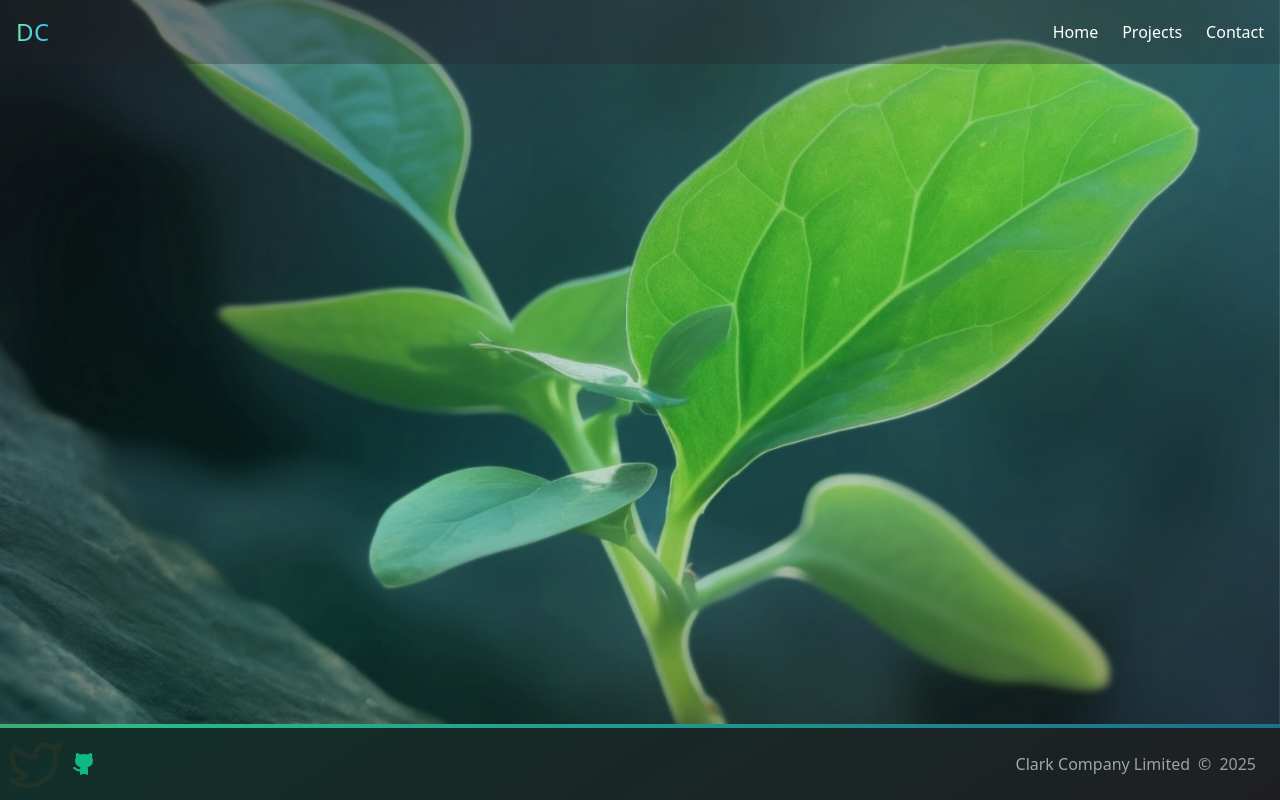
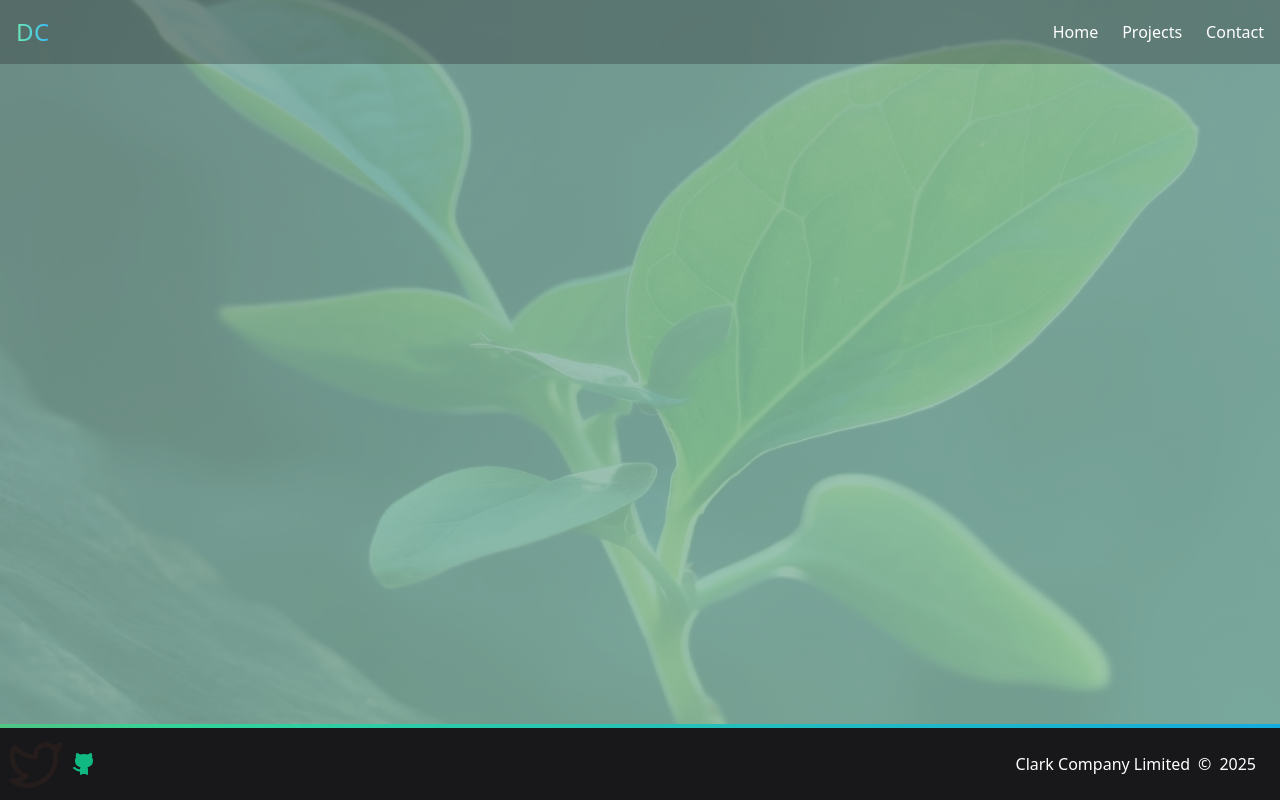
Before and after one commit to life423/drewclark.io-portfolio, a React (Vite) app in the folder app/: page / in a window 1280 px wide. Built offline with nearby package versions, Linux system fonts and the light colour scheme.

Commit message:
Refactored App.jsx to improve code organization and readability. Introduced Layout component to handle page structure, added favicon.png, created BackgroundOverlay component for background image handling, and made minor adjustments in Navbar styling.

```diff
--- a/app/src/App.jsx
+++ b/app/src/App.jsx
@@ -1,63 +1,25 @@
 // FILE: app/src/App.jsx
 import React from 'react'
 import useNavigationState from './hooks/useNavigationState'
-import NavBar from './components/navbar/Navbar'
+import useScrollPosition from './hooks/useScrollPosition'
 import ProgressBar from './components/progress/ProgressBar'
-import useScrollPosition from './hooks/useScrollPosition'
-import Footer from './components/footer/Footer'
+import Layout from './components/layout/Layout'
 import sprout from './assets/sprout-mobile.jpg'
 
 export default function App() {
     const { drawerOpen, openDrawer, closeDrawer } = useNavigationState()
     const scrollY = useScrollPosition()
-    const overlayOpacity = scrollY === 0 ? 'opacity-80' : 'opacity-60'
 
     return (
-        // Root container: flex column with min-h-screen ensures full viewport height
-        <div className='relative min-h-screen flex flex-col overflow-x-hidden'>
-            {/* Background Image */}
-            <div
-                className='fixed inset-0 -z-10 bg-cover bg-no-repeat bg-center'
-                style={{ backgroundImage: `url(${sprout})` }}
-            />
-
-            {/* Overlay */}
-            <div
-                className={`
-          pointer-events-none
-          fixed inset-0
-          -z-5
-          bg-gradient-to-br
-          from-brandGray-900/60
-          via-brandGreen-700/30
-          to-brandGray-800/60
-          transition-opacity duration-300
-          ${overlayOpacity}
-        `}
-            />
-
-            {/* Navigation Bar */}
-            <NavBar
+        <>
+            {!drawerOpen && <ProgressBar />}
+            <Layout
                 drawerOpen={drawerOpen}
-                setDrawerOpen={openDrawer}
+                openDrawer={openDrawer}
                 closeDrawer={closeDrawer}
-            />
-
-            {/* Optionally, the progress bar */}
-            {!drawerOpen && <ProgressBar />}
-
-            {/* Main content area: flex-grow ensures this section fills available vertical space */}
-            <main
-                id='content'
-                className={`flex-grow transition-transform duration-300 ${
-                    drawerOpen ? 'translate-x-[70%]' : ''
-                }`}
             >
                 {/* Insert your page content here */}
-            </main>
-
-            {/* Footer always at the bottom */}
-            <Footer />
-        </div>
+            </Layout>
+        </>
     )
 }
--- /dev/null
+++ b/app/src/components/layout/BackgroundOverlay.jsx
@@ -0,0 +1,14 @@
+// FILE: app/src/components/layout/BackgroundOverlay.jsx
+import React from 'react'
+import sprout from '../../assets/sprout-mobile.jpg'
+
+export default function BackgroundOverlay() {
+    return (
+        <div
+            className='fixed inset-0 -z-10 bg-cover bg-no-repeat bg-center filter brightness-75 transition-opacity duration-300 opacity-60'
+            style={{
+                backgroundImage: `linear-gradient(to bottom right, rgba(4,120,87,0.6), rgba(52,211,153,0.6)), url(${sprout})`,
+            }}
+        />
+    )
+}
--- /dev/null
+++ b/app/src/components/layout/Layout.jsx
@@ -0,0 +1,39 @@
+// FILE: app/src/components/layout/Layout.jsx
+import React from 'react'
+import NavBar from '../navbar/Navbar'
+import Footer from '../footer/Footer'
+import BackgroundOverlay from './BackgroundOverlay'
+
+export default function Layout({
+    drawerOpen,
+    openDrawer,
+    closeDrawer,
+    children,
+}) {
+    return (
+        <div className='relative min-h-screen flex flex-col overflow-x-hidden'>
+            {/* Background and Overlay */}
+
+            {/* Navigation Area */}
+            <header>
+                <NavBar
+                    drawerOpen={drawerOpen}
+                    setDrawerOpen={openDrawer}
+                    closeDrawer={closeDrawer}
+                />
+            </header>
+
+            {/* Main Content */}
+            <main
+                id='content'
+                className='flex-grow transition-transform duration-300'
+            >
+                <BackgroundOverlay />
+                {children}
+            </main>
+
+            {/* Footer always at the bottom */}
+            <Footer />
+        </div>
+    )
+}
--- a/app/src/components/navbar/Navbar.jsx
+++ b/app/src/components/navbar/Navbar.jsx
@@ -37,7 +37,7 @@ export default function NavBar({ drawerOpen, setDrawerOpen, closeDrawer }) {
           bg-clip-text
           text-transparent
           bg-gradient-to-r
-          from-brandGreen-300
+           from-brandGreen-300
           to-brandBlue-400
         '
             >
```
Also changed, not shown: app/src/assets/favicon.png (added).
